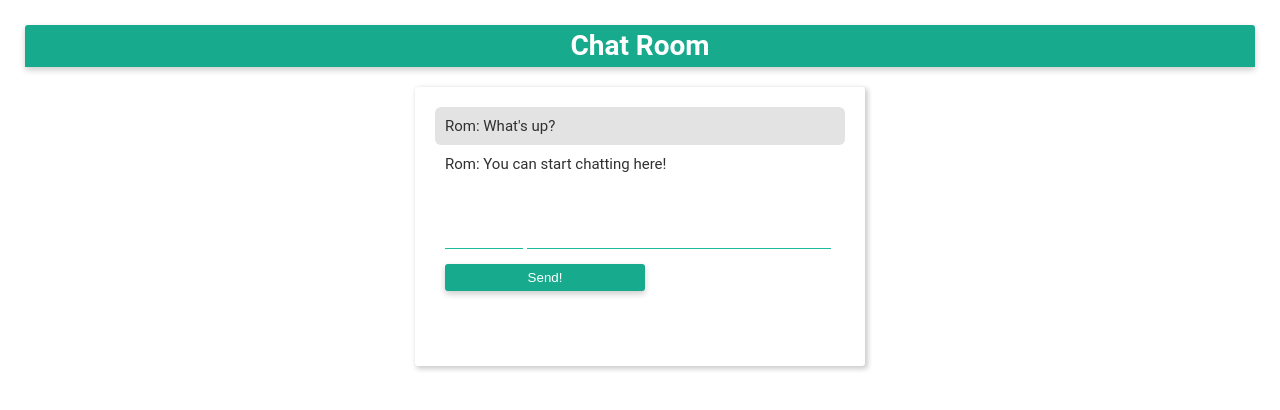
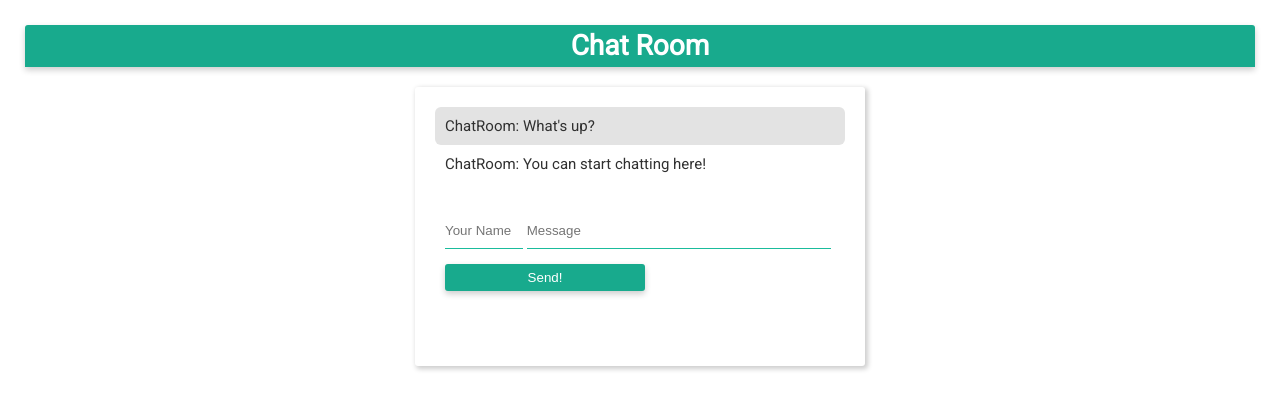
Before and after one commit to rmb-dev/rmb_chatapp, a website: page index.html in a window 1280 px wide. Drawn offline with nearby package versions, Linux system fonts and the light colour scheme; no server answers.

Commit message:
Update index.html

```diff
--- a/index.html
+++ b/index.html
@@ -2,20 +2,19 @@
 <html lang="en">
 <head>
   <title>Simple Chat</title>
+  <link href='https://fonts.googleapis.com/css?family=Roboto:400' rel='stylesheet' type='text/css'>
   <link rel="stylesheet" href="style.css">
 </head>
-
+  <h1>Chat Room</h1>
   <body>
-    <h1>Chat Room</h1>
-
     <main>
       <ol id="history">
-        <li>Rom: What's up?</li>
-        <li>Rom: You can start chatting here!</li>
+        <li>ChatRoom: What's up?</li>
+        <li>ChatRoom: You can start chatting here!</li>
       </ol>
       <form>
-        <input id="initials">
-        <input id="message">
+        <input placeholder="Your Name" id="initials">
+        <input placeholder="Message" id="message">
         <button>Send!</button>
       </form>
     </main>
```
